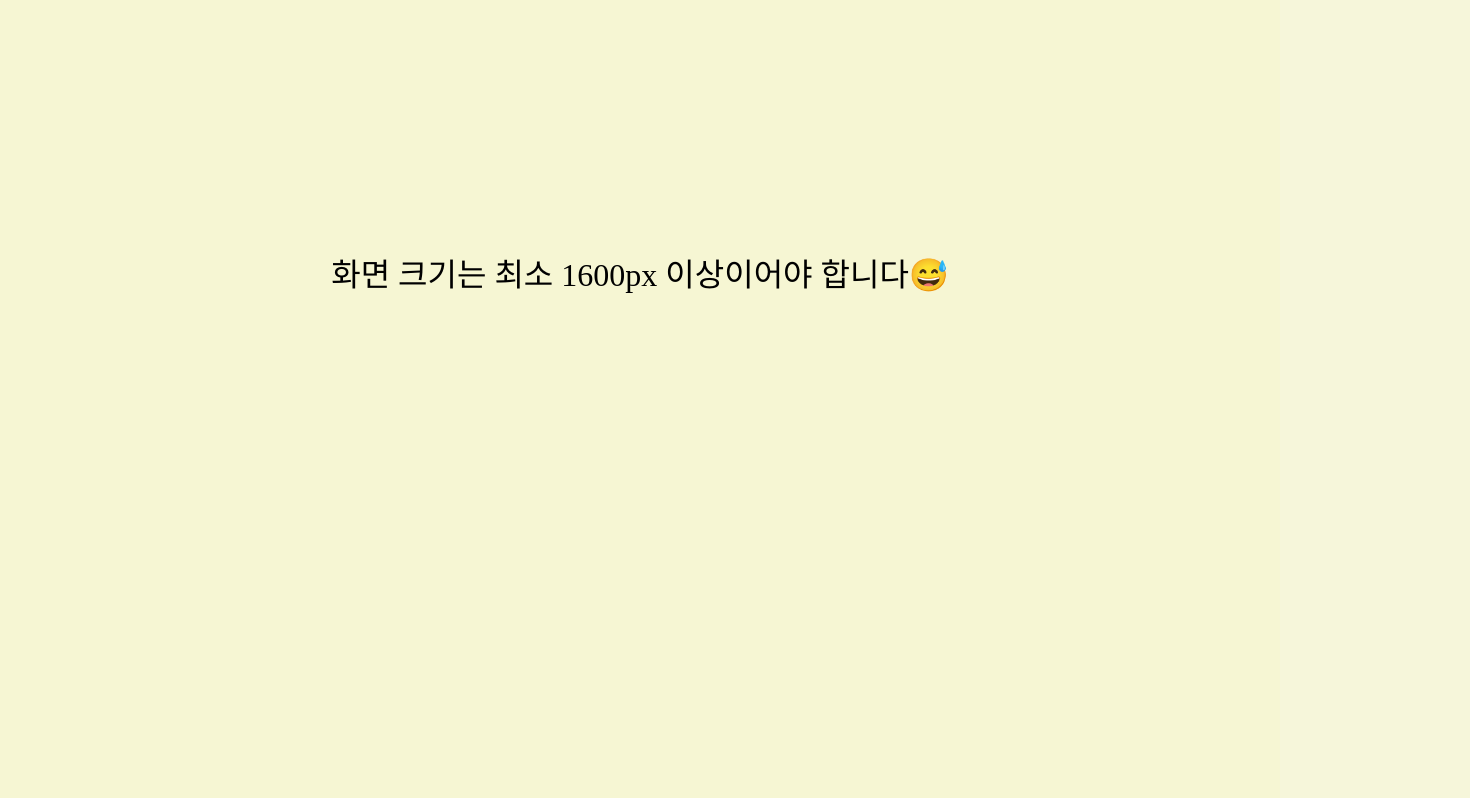
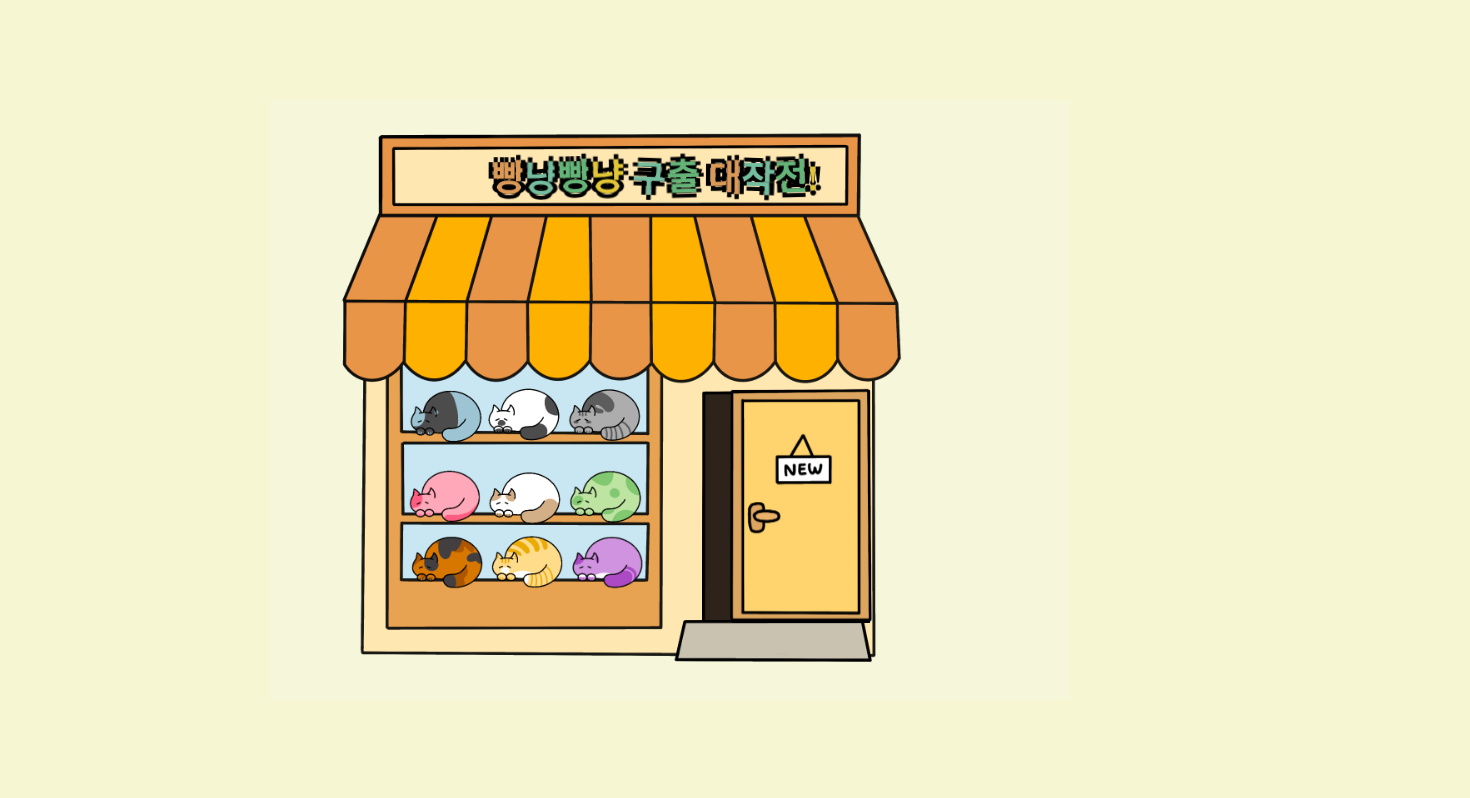
Before and after one commit to paldal-idol/BbangNyang, a React app in the folder client/: page / in a window 1280 px wide. Shown: the top 798 px of the page, 1470 px wide, since content can reach past the window. Built offline with nearby package versions, Linux system fonts and the light colour scheme; a web font is replaced by a local one.

Commit message:
fix : start page size 오류 해결

```diff
--- a/client/src/App.tsx
+++ b/client/src/App.tsx
@@ -25,7 +25,7 @@ const App: React.FC = () => {
   return (
     <>
       <GlobalStyle />
-      {windowSize < 1600 && <WindowSizeErrorPage />}
+      {windowSize < 800 && <WindowSizeErrorPage />}
       <BrowserRouter>
         <Switch>
           <Route path="/rulebook" component={RuleBookPage} />
--- a/client/src/components/atoms/BakeryDoor.tsx
+++ b/client/src/components/atoms/BakeryDoor.tsx
@@ -9,40 +9,40 @@ interface DoorProps {
 
 const NewButton = styled.div`
   position: absolute;
-  width: 90px;
-  height: 40px;
-  margin-left: 540px;
-  margin-top: 280px;
+  width: 55px;
+  height: 25px;
+  margin-left: 325px;
+  margin-top: 140px;
   cursor: pointer;
 `;
 
 const DoorFront = styled.img`
   position: absolute;
-  height: 470px;
+  height: 234px;
   object-fit: cover;
   margin-left: 60px;
   overflow: hidden;
-  margin-top: -15px;
   margin-left: -5px;
   z-index: 1;
 `;
 
 const DoorBack = styled.div`
   position: absolute;
-  width: 270px;
-  height: 460px;
+  width: 130px;
+  height: 225px;
   background-color: ${color.bakery.doorBack};
   border: 4px solid black;
-  margin-top: -12px;
+  margin-top: 2px;
+  margin-left: -2px;
   transform: rotateY(180deg);
 `;
 
 const DoorContainer = styled.div<DoorProps>`
   position: absolute;
-  width: 280px;
-  height: 440px;
-  margin-left: 530px;
-  margin-top: 420px;
+  width: 140px;
+  height: 234px;
+  margin-left: 328px;
+  margin-top: 210px;
   cursor: pointer;
   transition: 0.5s;
   transform-origin: right;
--- a/client/src/components/atoms/BakeryImage.tsx
+++ b/client/src/components/atoms/BakeryImage.tsx
@@ -4,8 +4,8 @@ import Bakery from '@img/bakery/bakery.PNG';
 
 const Image = styled.img`
   position: absolute;
-  height: 1200px;
-  width: 1600px;
+  height: 600px;
+  width: 800px;
   object-fit: cover;
   margin-left: 60px;
   overflow: hidden;
--- a/client/src/components/atoms/BbangNyangTitle.tsx
+++ b/client/src/components/atoms/BbangNyangTitle.tsx
@@ -2,7 +2,7 @@ import React from 'react';
 import styled from 'styled-components';
 
 const Title = styled.h1`
-  font-size: 70px;
+  font-size: 36px;
 
   & span {
     display: inline-block;
--- a/client/src/components/organisms/Bakery.tsx
+++ b/client/src/components/organisms/Bakery.tsx
@@ -6,8 +6,8 @@ import BakeryBackground from '@atoms/BakeryImage';
 
 const Container = styled.div`
   position: absolute;
-  margin-left: -80px;
-  margin-bottom: 900px;
+  margin-left: 30px;
+  margin-bottom: 450px;
 `;
 
 const Bakery: React.FC = () => {
--- a/client/src/pages/WindowSizeErrorPage.tsx
+++ b/client/src/pages/WindowSizeErrorPage.tsx
@@ -23,7 +23,7 @@ const Text = styled.p`
 const WindowSizeErrorPage: React.FC = () => {
   return (
     <Container>
-      <Text>화면 크기는 최소 1600px 이상이어야 합니다😅</Text>
+      <Text>화면 크기는 최소 800px 이상이어야 합니다😅</Text>
     </Container>
   );
 };
```
Also changed, not shown: 1 other file (tests, documents, lock files or other folders).
